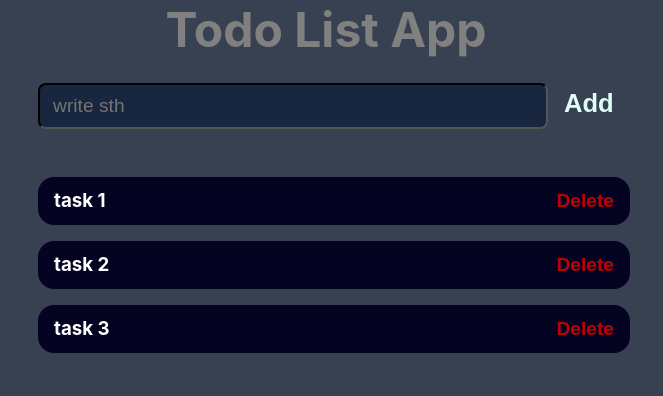
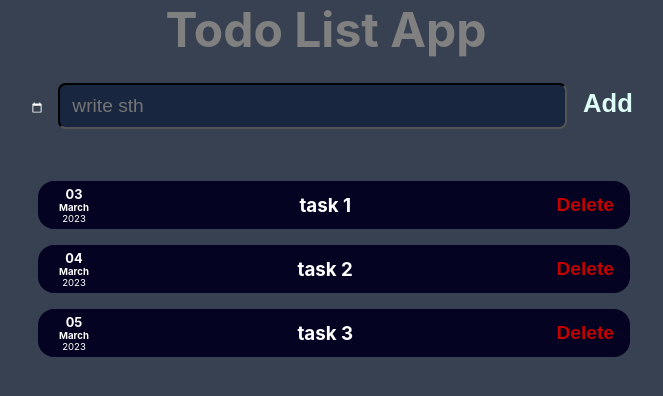
Before and after one commit to berkaygp/react-todo-list-app, a React (Create React App) app: page / in a window 1280 px wide. Shown: the top 396 px of the page, without its empty margins (314-977 px from the left). Built offline with nearby package versions, Linux system fonts and the light colour scheme.

Commit message:
task date added

```diff
--- a/src/App.js
+++ b/src/App.js
@@ -8,15 +8,18 @@ import './App.css';
 const DUMMY_TASKS = [
   {
     id: 't1',
-    title: 'task 1'
+    title: 'task 1',
+    date: new Date(2023, 2, 3)
   },
   {
     id: 't2',
-    title: 'task 2'
+    title: 'task 2',
+    date: new Date(2023, 2, 4)
   },
   {
     id: 't3',
-    title: 'task 3'
+    title: 'task 3',
+    date: new Date(2023, 2, 5)
   },
 ];
 
--- a/src/components/SubmitForm.css
+++ b/src/components/SubmitForm.css
@@ -18,3 +18,22 @@
     cursor: pointer;
     color: rgb(223, 253, 247);
 }
+
+.submit-form__datepicker {
+    width: 1rem;
+    height: 1.5rem;
+    padding: 0.6rem;
+    margin-right: 0.2rem;
+    margin-bottom: 0.2rem;
+    background-color: #374151;
+    border: none;
+}
+
+.submit-form__datepicker::-webkit-calendar-picker-indicator {
+    cursor: pointer;
+    filter: invert(1);
+}
+
+.submit-form__datepicker::-webkit-calendar-picker-indicator:hover {
+    background-color: #2bff00; /* opposite of this color */
+  }
--- a/src/components/SubmitForm.js
+++ b/src/components/SubmitForm.js
@@ -4,6 +4,7 @@ import './SubmitForm.css';
 
 const SubmitForm = (props) => {
     const [enteredTask, setEnteredTask] = useState('');
+    const [enteredDate, setEnteredDate] = useState('');
     const [isValid, setIsValid] = useState(true);
 
     const changeHandler = (event) => {
@@ -13,11 +14,16 @@ const SubmitForm = (props) => {
         setEnteredTask(event.target.value);
     };
 
+    const dateChangeHandler = (event) => {
+        setEnteredDate(event.target.value);
+    };
+
     const submitHandler = (event) => {
         event.preventDefault();
 
         const taskData = {
-            title: enteredTask
+            title: enteredTask,
+            date: new Date(enteredDate)
         };
 
         if (enteredTask.trim().length === 0) {
@@ -26,14 +32,24 @@ const SubmitForm = (props) => {
         }
         props.onSaveTaskData(taskData);
         setEnteredTask('');
+        setEnteredDate('');
     };
 
     return (
         <form onSubmit={submitHandler}>
             <input
+                className="submit-form__datepicker"
+                type='date'
+                min='2023-01-01'
+                max='2027-12-31'
+                value={enteredDate}
+                onChange={dateChangeHandler}
+            />
+            <input
                 className="submit-form__bar"
                 style={{ borderColor: !isValid ? 'red' : 'black' }}
-                type="text" placeholder="write sth"
+                type="text"
+                placeholder="write sth"
                 value={enteredTask}
                 onChange={changeHandler}
             />
--- a/src/components/Task.js
+++ b/src/components/Task.js
@@ -1,5 +1,6 @@
 import React from 'react';
 
+import TaskDate from './TaskDate';
 import './Task.css';
 
 const Task = (props) => {
@@ -9,6 +10,7 @@ const Task = (props) => {
 
     return (
         <div className='task'>
+            <TaskDate date={props.date} />
             <div className='left'>
                 <h3>{props.title}</h3>
             </div>
--- /dev/null
+++ b/src/components/TaskDate.css
@@ -0,0 +1,25 @@
+.task-date {
+    display: flex;
+    flex-direction: column;
+    width: 2.5rem;
+    height: 2.5rem;
+    background-color: transparent;
+    color: white;
+    border-radius: 0.5rem;
+    align-items: center;
+    justify-content: center;
+  }
+
+  .task-date__month {
+    font-size: 0.6rem;
+    font-weight: bold;
+  }
+
+  .task-date__year {
+    font-size: 0.6rem;
+  }
+
+  .task-date__day {
+    font-size: 0.8rem;
+    font-weight: bold;
+  }
--- /dev/null
+++ b/src/components/TaskDate.js
@@ -0,0 +1,25 @@
+import React from "react";
+
+import './TaskDate.css';
+
+const TaskDate = (props) => {
+    const month = props.date.toLocaleString('en-US', {month: 'long'});
+    const day = props.date.toLocaleString('en-US', {day: '2-digit'});
+    const year = props.date.getFullYear();
+
+    return (
+        <div className='task-date'>
+            <div className='task-date__day'>
+                {day}
+            </div>
+            <div className='task-date__month'>
+                {month}
+            </div>
+            <div className='task-date__year'>
+                {year}
+            </div>
+        </div>
+    );
+}
+
+export default TaskDate;
--- a/src/components/TaskList.js
+++ b/src/components/TaskList.js
@@ -11,6 +11,7 @@ const TaskList = (props) => {
       <Task
         task={task}
         key={task.id}
+        date={task.date}
         title={task.title}
         onDelete={props.onDeleteTask}
       />
```
